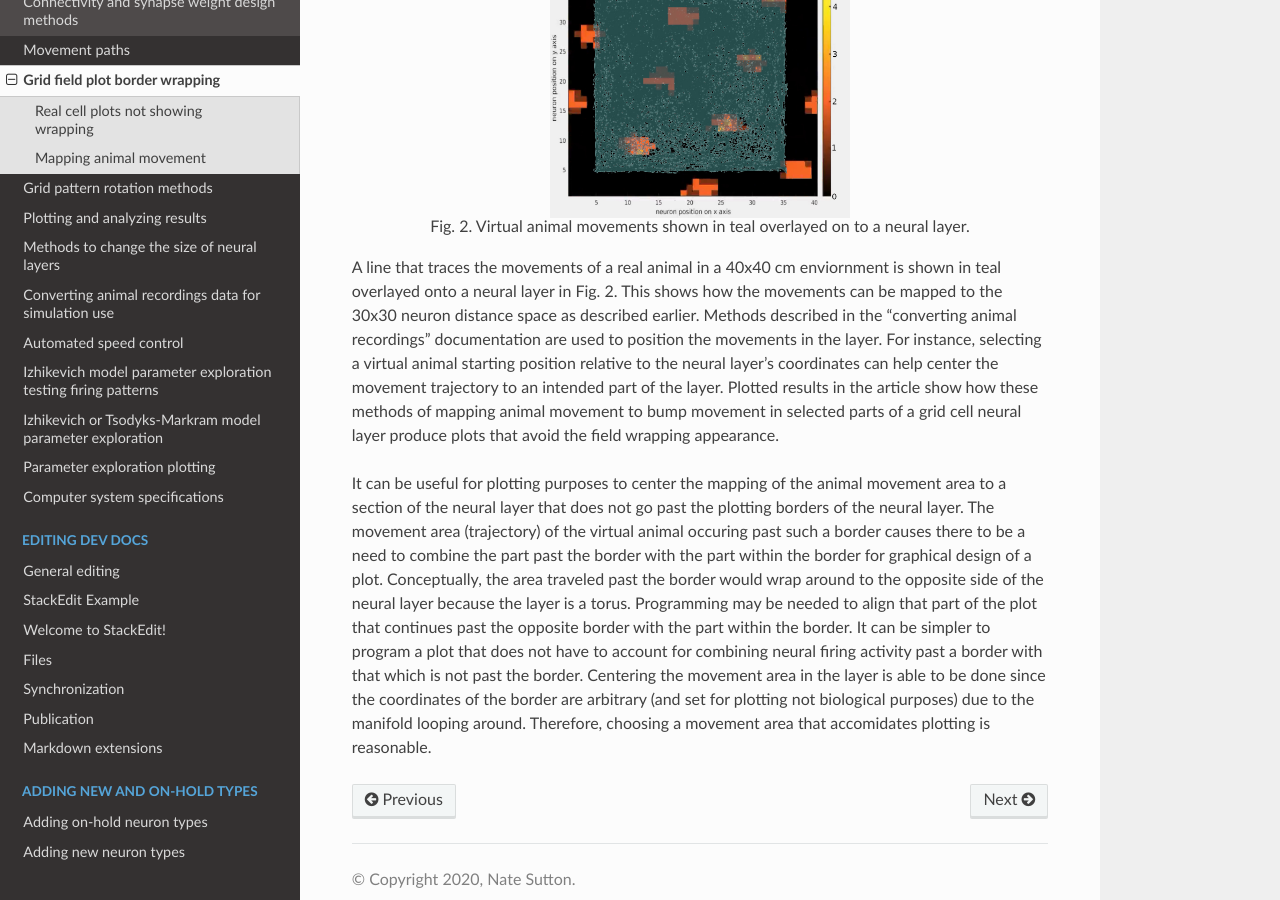
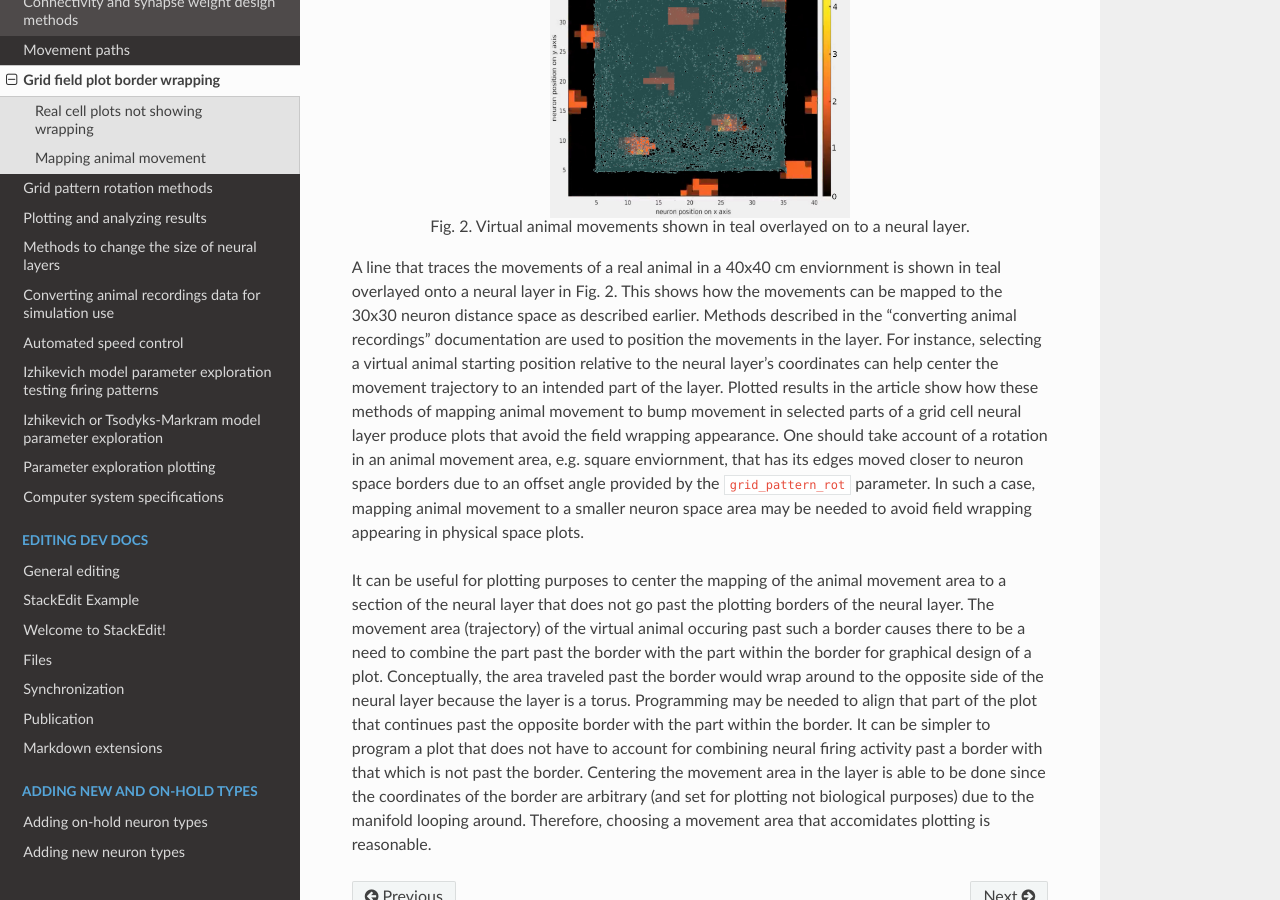
Before and after one commit to Hippocampome-Org/hco_dev_docs, a Sphinx documentation site: the page built from docs/spatial_nav/field_wrapping.md, in a window 1280 px wide and 900 px high, scrolled down 2099 px. Built offline with Sphinx 7.4.7 and the Read the Docs theme 2.0.0, drawn with Linux system fonts in a browser that asks for light colours.

Commit message:
updated spatial nav docs

```diff
--- a/docs/spatial_nav/field_wrapping.md
+++ b/docs/spatial_nav/field_wrapping.md
@@ -27,6 +27,6 @@ Shown in Fig. 1 in a teal highlight is a 30x30 subsection within the neural laye
 <br>Fig. 2. Virtual animal movements shown in teal overlayed on to a neural layer.
 <br></center><br>
 
-A line that traces the movements of a real animal in a 40x40 cm enviornment is shown in teal overlayed onto a neural layer in Fig. 2. This shows how the movements can be mapped to the 30x30 neuron distance space as described earlier. Methods described in the "converting animal recordings" documentation are used to position the movements in the layer. For instance, selecting a virtual animal starting position relative to the neural layer's coordinates can help center the movement trajectory to an intended part of the layer. Plotted results in the article show how these methods of mapping animal movement to bump movement in selected parts of a grid cell neural layer produce plots that avoid the field wrapping appearance.
+A line that traces the movements of a real animal in a 40x40 cm enviornment is shown in teal overlayed onto a neural layer in Fig. 2. This shows how the movements can be mapped to the 30x30 neuron distance space as described earlier. Methods described in the "converting animal recordings" documentation are used to position the movements in the layer. For instance, selecting a virtual animal starting position relative to the neural layer's coordinates can help center the movement trajectory to an intended part of the layer. Plotted results in the article show how these methods of mapping animal movement to bump movement in selected parts of a grid cell neural layer produce plots that avoid the field wrapping appearance. One should take account of a rotation in an animal movement area, e.g. square enviornment, that has its edges moved closer to neuron space borders due to an offset angle provided by the `grid_pattern_rot` parameter. In such a case, mapping animal movement to a smaller neuron space area may be needed to avoid field wrapping appearing in physical space plots.
 
 It can be useful for plotting purposes to center the mapping of the animal movement area to a section of the neural layer that does not go past the plotting borders of the neural layer. The movement area (trajectory) of the virtual animal occuring past such a border causes there to be a need to combine the part past the border with the part within the border for graphical design of a plot. Conceptually, the area traveled past the border would wrap around to the opposite side of the neural layer because the layer is a torus. Programming may be needed to align that part of the plot that continues past the opposite border with the part within the border. It can be simpler to program a plot that does not have to account for combining neural firing activity past a border with that which is not past the border. Centering the movement area in the layer is able to be done since the coordinates of the border are arbitrary (and set for plotting not biological purposes) due to the manifold looping around. Therefore, choosing a movement area that accomidates plotting is reasonable.
```
Also changed, not shown: docs/spatial_nav/pattern_rotations.md (+1 -1 lines).
